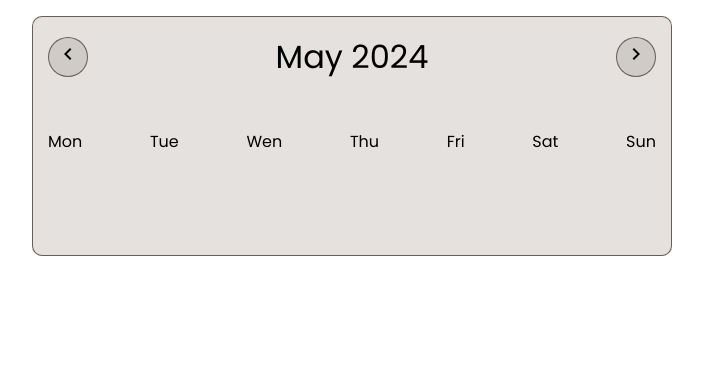
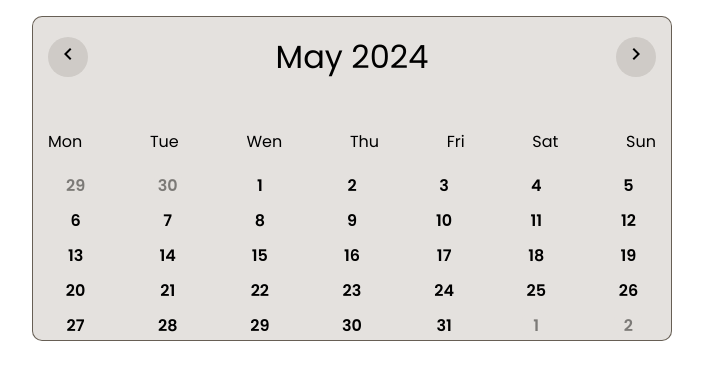
Before and after one commit to sona2711/Frontend-Programming-Languages, a plain HTML site: page Calendar-HW3/index.html in a window 1280 px wide. Both pictures are taken after a click on the button "keyboard_arrow_left". Shown: the whole page, without its empty margins (288-991 px from the left). Drawn offline with Linux system fonts and the light colour scheme.

Commit message:
new functionality updates

```diff
--- a/Calendar-HW3/calendar.js
+++ b/Calendar-HW3/calendar.js
@@ -3,12 +3,88 @@ const prevMonth = document.getElementById("prevBtn");
 const nextMonth = document.getElementById("nextBtn");
 const dateWrapper = document.getElementById("date-wrapper");
 
+
 const currenteDate = new Date();
+// const year = currenteDate.getFullYear();
+// const month = currenteDate.getMonth();
+
+// const firstDay = new Date(year, month, 0);
+// const lastDay = new Date(year, month + 1 , 0);
+// const totalDays = lastDay.getDate()
+
+// const firstDayIndex = firstDay.getDay();
+// const lastDayIndex = lastDay.getDay();
+// let dates = "";
 
 
-//Date Functionality
+// // Calendar Functionality
 
-const drawCalendar = () => {
+// const setMonthYear = ()=> {
+//     let options = {
+//         month :"long",
+//         year: "numeric",
+//         }
+
+//     const stringMonthYear = currenteDate.toLocaleDateString("en-US", options);
+//     monthYear.innerHTML = stringMonthYear;
+// }
+
+
+// const setPrevDate = () => {
+//     for(let i= firstDayIndex; i > 0; i--){
+//         const prevDate = new Date(year, month, 0 - i +1);
+//         dates += `<div class="date inactive">${prevDate.getDate()}</div>`;
+//  }
+//     dateWrapper.innerHTML = dates
+
+// }
+
+// const drawCalendar = () => {
+//     for(let i = 1; i <= totalDays; i++){
+//     const date = new Date(year,month,i);
+//     const activeClass = date.toDateString() === new Date().toDateString() ? "active" : "";
+//     dates +=`<div class="date ${activeClass}">${i}</div>`
+//     }
+//     dateWrapper.innerHTML = dates
+// }
+
+// const setNextDate = () => {
+//     for(let i = 1; i <= 7 - lastDayIndex; i++){
+//     const nextDate = new Date(year, month + 1, i);
+//     dates += `<div class="date inactive">${nextDate.getDate()}</div>`;
+//     }
+//     dateWrapper.innerHTML = dates
+// }
+
+
+
+// //Buttons functionality
+
+// prevMonth.addEventListener("click", () =>{
+//     currenteDate.setMonth(currenteDate.getMonth() - 1)
+//         setMonthYear();
+//         setPrevDate();
+//         drawCalendar();
+//         setNextDate();
+//    })
+
+
+// nextMonth.addEventListener("click", () =>{
+//     currenteDate.setMonth(currenteDate.getMonth() + 1)
+//         setMonthYear();
+//         setPrevDate();
+//         drawCalendar();
+//         setNextD();
+//     })
+
+
+
+
+
+
+// old version works correctly
+function drawCalendar() {
+
     const year = currenteDate.getFullYear();
     const month = currenteDate.getMonth();
 
@@ -18,35 +94,52 @@ const drawCalendar = () => {
 
     const firstDayIndex = firstDay.getDay();
     const lastDayIndex = lastDay.getDay();
+    let dates = "";
 
-
+    //header innerHTML part
     let options = {
            month :"long",
             year: "numeric",
            }
 
     const stringMonthYear = currenteDate.toLocaleDateString("en-US", options);
-    monthYear.textContent = stringMonthYear;
+    monthYear.innerHTML = stringMonthYear;
+
+
+    for(let i= firstDayIndex; i > 0; i--) {
+        const prevDate = new Date(year, month, 0 - i +1);
+        console.log(prevDate)
+        dates += `<div class="date inactive">${prevDate.getDate()}</div>`;
+        }
+
+     for(let i = 1; i <= totalDays; i++){
+        const date = new Date(year,month,i);
+        const activeClass = date.toDateString() === new Date().toDateString() ? "active" : "";
+        dates +=`<div class="date ${activeClass}">${i}</div>`
+     }
 
 
 
 
+     for(let i = 1; i <= 7 - lastDayIndex; i++) {
+        const nextDate = new Date(year, month + 1, i);
+        dates += `<div class="date inactive">${nextDate.getDate()}</div>`;
+     }
 
 
-
+     return dateWrapper.innerHTML = dates
     }
 
 
 
       // Buttons functionality
 
-
-    prevMonth.addEventListener("click", () =>{
+       prevMonth.addEventListener("click", () => {
        currenteDate.setMonth(currenteDate.getMonth() - 1)
-        drawCalendar()
+           drawCalendar();
           })
 
-    nextMonth.addEventListener("click", () =>{
+        nextMonth.addEventListener("click", () => {
            currenteDate.setMonth(currenteDate.getMonth() + 1)
-        drawCalendar()
+           drawCalendar();
        })
--- a/Calendar-HW3/style.css
+++ b/Calendar-HW3/style.css
@@ -22,7 +22,7 @@ body {
     gap: 1rem;
     width: 50vw;
     min-height: 30vh;
-    background-color: rgb(228, 225, 222);
+    background-color: #e4e1de;
     border: 1px solid #665e54fd;
     border-radius: 10px;
 }
@@ -43,7 +43,7 @@ header, .weekDays {
 #prevBtn, #nextBtn {
     width: 40px;
     height: 40px;
-    border: 1px solid #665e54fd;
+    border: none;
     border-radius: 50%;
     background-color: #cfcbc7fd;
     cursor: pointer;
@@ -60,8 +60,41 @@ header, .weekDays {
     font-size: medium;
 }
 
+
 .date-wrapper {
     display: grid;
     grid-template-columns: repeat(7, 1fr);
     gap: 5px;
 }
+
+.date {
+    display:flex;
+    align-items: center;
+    justify-content: center;
+    text-align: center;
+    padding: 10px;
+    margin: auto;
+    width: 30px;
+    height: 30px;
+    cursor: pointer;
+    font-weight: 600;
+    border-radius:  50%;
+    transition: 0.2s;
+
+}
+
+.date:hover,
+.date.active  {
+    background-color: #7c7a77;
+    color: #fcfaf9
+}
+
+.date.inactive {
+    background-color: #e4e1de;
+    color: #7c7a77;
+
+    &:hover {
+        background-color: #7c7a77;
+        color: #e4e1de;
+    }
+}
```
Lines whose indentation alone changed are shown as unchanged.
